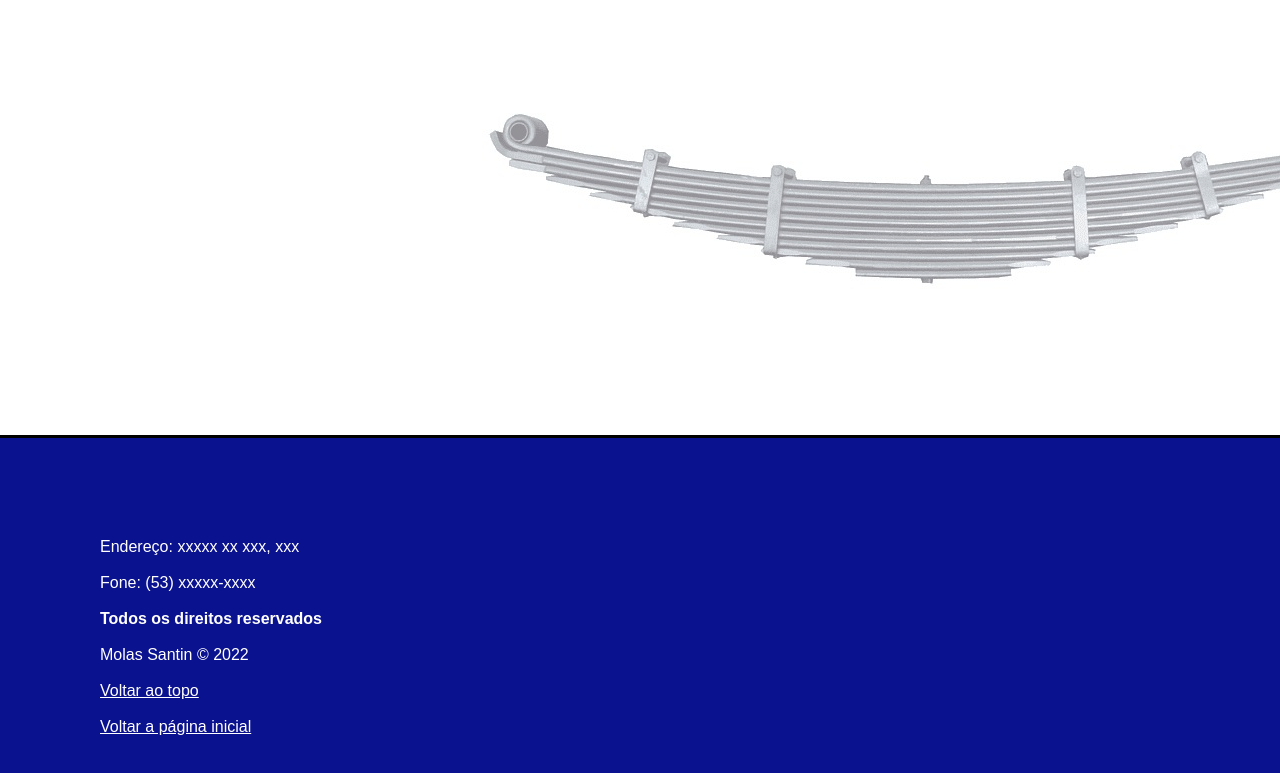
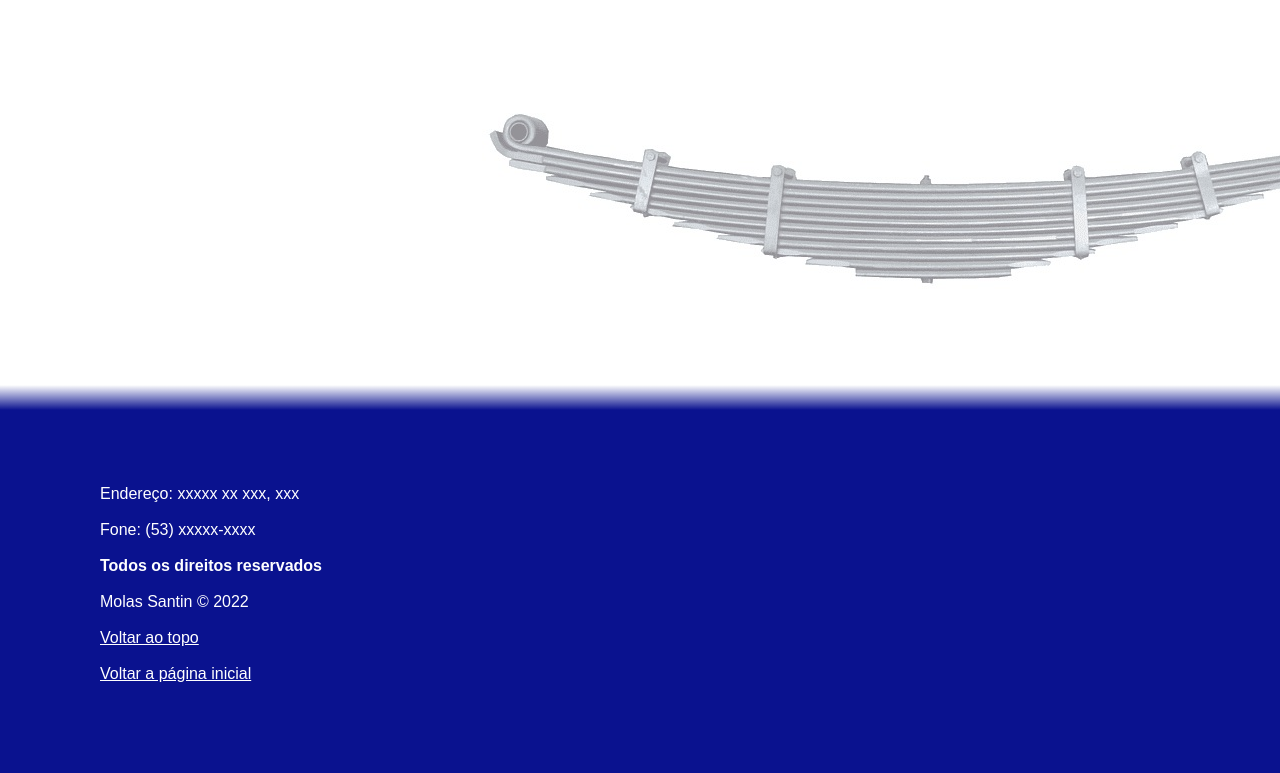
Before and after one commit to JuniorSantin/MolasSantin, a plain HTML site: page pages/contato.html in a window 1280 px wide. Shown: the part 775-1548 px from the top of the page. Drawn offline with Linux system fonts and the light colour scheme; a web font is replaced by a local one.

Commit message:
add-alteracoes

```diff
--- a/pages/contato.css
+++ b/pages/contato.css
@@ -30,6 +30,7 @@
     margin-left: 100px;
     margin-top: 20px;
     position: relative;
+    transform: skew(-20deg);
 }
 
 .corpoCaminhao{
@@ -61,6 +62,7 @@
     padding: 10px;
     color: white;
     display: inline-block;
+    transition: background 0.5s;
 }
 
 .listaInicial li a:hover{
@@ -70,11 +72,10 @@
 
 .rodape{
     grid-area: rodape;
-    margin-top: 550px;
+    margin-top: 500px;
     padding: 100px;
-    background-color:rgb(10, 18, 143);
+    background-image: linear-gradient(to top, rgb(10, 18, 143) 95%, white);
     color: white;
-    border-top: solid black;
 }
 
 .rodape a{
--- a/pages/encomendar.css
+++ b/pages/encomendar.css
@@ -19,6 +19,7 @@
     margin-left: 100px;
     margin-top: 20px;
     position: relative;
+    transform: skew(-20deg);
 }
 
 .corpoCaminhao{
@@ -50,6 +51,7 @@
     padding: 10px;
     color: white;
     display: inline-block;
+    transition: background 0.5s;
 }
 
 .listaInicial li a:hover{
@@ -62,9 +64,8 @@
     grid-area: rodape;
     margin-top: 500px;
     padding: 100px;
-    background-color:rgb(10, 18, 143);
+    background-image: linear-gradient(to top, rgb(10, 18, 143) 95%, white);
     color: white;
-    border-top: solid black;
 }
 
 .rodape a{
--- a/pages/historia.css
+++ b/pages/historia.css
@@ -36,6 +36,7 @@
     margin-left: 100px;
     margin-top: 20px;
     position: relative;
+    transform: skew(-20deg);
 }
 
 .corpoCaminhao{
@@ -67,6 +68,7 @@
     padding: 10px;
     color: white;
     display: inline-block;
+    transition: background 0.5s;
 }
 
 .listaInicial li a:hover{
@@ -79,9 +81,8 @@
     grid-area: rodape;
     margin-top: 500px;
     padding: 100px;
-    background-color:rgb(10, 18, 143);
+    background-image: linear-gradient(to top, rgb(10, 18, 143) 95%, white);
     color: white;
-    border-top: solid black;
 }
 
 .rodape a{
--- a/pages/index.css
+++ b/pages/index.css
@@ -14,6 +14,7 @@
     margin-left: 100px;
     margin-top: 20px;
     position: relative;
+    transform: skew(-20deg);
 }
 
 .corpoCaminhao{
@@ -45,6 +46,7 @@
     padding: 10px;
     color: white;
     display: inline-block;
+    transition: background 0.5s;
 }
 
 .listaInicial li a:hover{
@@ -57,9 +59,8 @@
     grid-area: rodape;
     margin-top: 500px;
     padding: 100px;
-    background-color:rgb(10, 18, 143);
+    background-image: linear-gradient(to top, rgb(10, 18, 143) 95%, white);
     color: white;
-    border-top: solid black;
 }
 
 .rodape a{
--- a/pages/servicos.css
+++ b/pages/servicos.css
@@ -19,6 +19,7 @@
     margin-left: 100px;
     margin-top: 20px;
     position: relative;
+    transform: skew(-20deg);
 }
 
 .corpoCaminhao{
@@ -50,6 +51,7 @@
     padding: 10px;
     color: white;
     display: inline-block;
+    transition: background 0.5s;
 }
 
 .listaInicial li a:hover{
@@ -62,9 +64,8 @@
     grid-area: rodape;
     margin-top: 500px;
     padding: 100px;
-    background-color:rgb(10, 18, 143);
+    background-image: linear-gradient(to top, rgb(10, 18, 143) 95%, white);
     color: white;
-    border-top: solid black;
 }
 
 .rodape a{
```
